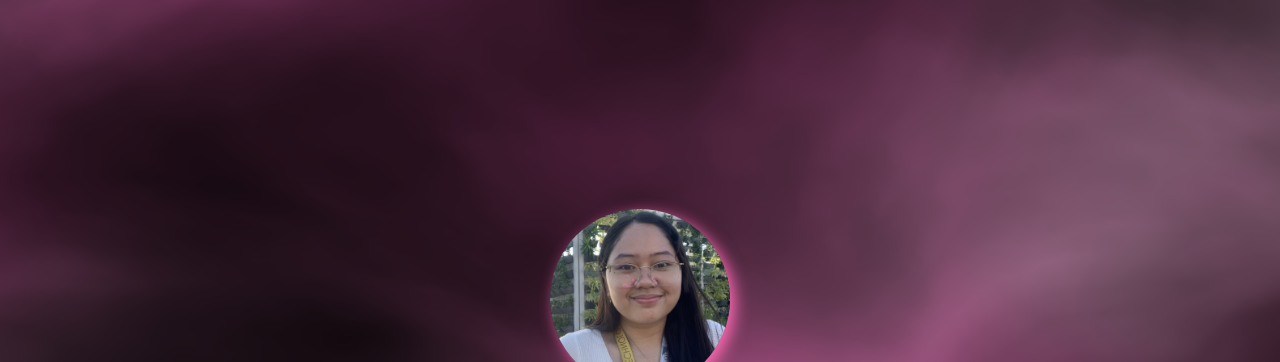
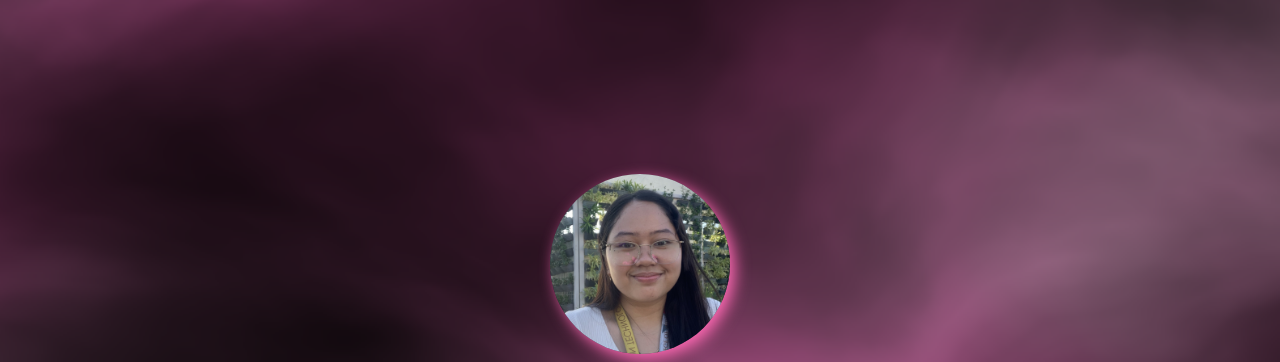
Before and after one commit to jjomoc/portfolio, a plain HTML site: page index.html in a window 1280 px wide. Shown: the part 83-445 px from the top of the page. Drawn offline with nearby package versions, Linux system fonts and the light colour scheme; animation ran at ten frames a second.

Commit message:
Updated Code

```diff
--- a/index.html
+++ b/index.html
@@ -38,7 +38,7 @@
         </div>
       </nav>
     </header>
-    <main class="flex-grow-1 d-flex flex-column justify-content-center align-items-center mt-5 pt-5">
+    <main class="flex-grow-1 d-flex flex-column justify-content-center align-items-center mt-2 pt-2">
       <div class="profile-section">
         <div class="profile-pic">
           <img src="pictures/jjomoc.jpeg" alt="Profile Picture" class="profile-img">
--- a/styles.css
+++ b/styles.css
@@ -381,7 +381,7 @@ social-icons img:hover {
     justify-content: flex-start;
     min-height: 100vh;
     text-align: center;
-    padding-top: 40px;
+    padding-top: 50px;
 }
 
 /* Center the profile section */
@@ -403,7 +403,7 @@ social-icons img:hover {
     margin: 0 auto;
     border: 4px solid rgba(255, 105, 180, 0.5);
     box-shadow: 0 0 20px rgba(255, 105, 180, 0.3);
-    transform: scale(1.3); /* Increased zoom while keeping container size same */
+    transform: scale(1.3) translateY(10px); /* Increased zoom while keeping container size same */
 }
 
 /* Center the info text */
```
Also changed, not shown: aboutme.html (+1 -1 lines), certifications.html (+1 -1 lines), contactme.html (+1 -1 lines), techstack.html (+1 -1 lines), pictures/jomoc.jpg (deleted).
